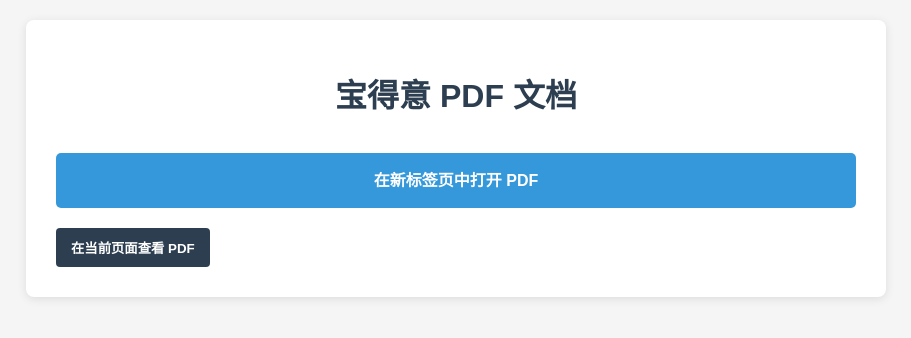
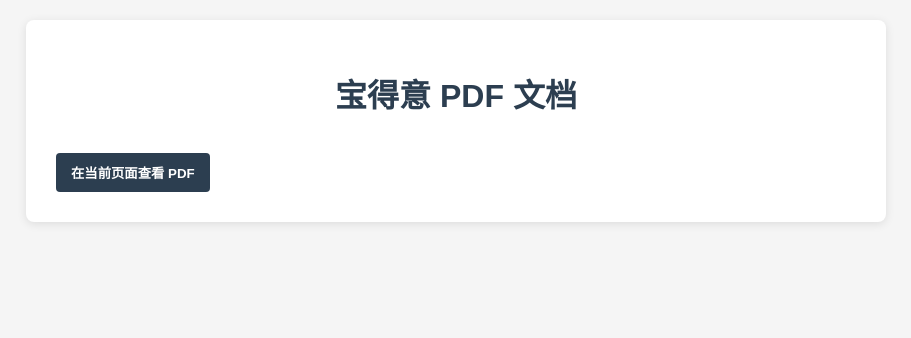
Before and after one commit to Fitz-cmd/Fitz-cmd.github.io, a plain HTML site: page index.html in a window 1280 px wide. Shown: the whole page, without its empty margins (184-1095 px from the left). Drawn offline with Linux system fonts and the light colour scheme.

Commit message:
Update index.html

```diff
--- a/index.html
+++ b/index.html
@@ -71,8 +71,6 @@
     <div class="container">
         <h1>宝得意 PDF 文档</h1>
 
-        <a href="baodeyi.pdf" class="pdf-link" target="_blank">在新标签页中打开 PDF</a>
-
         <div class="buttons">
             <button class="btn" id="showPdfBtn">在当前页面查看 PDF</button>
             <button class="btn" id="hidePdfBtn" style="display: none;">隐藏 PDF</button>
```
